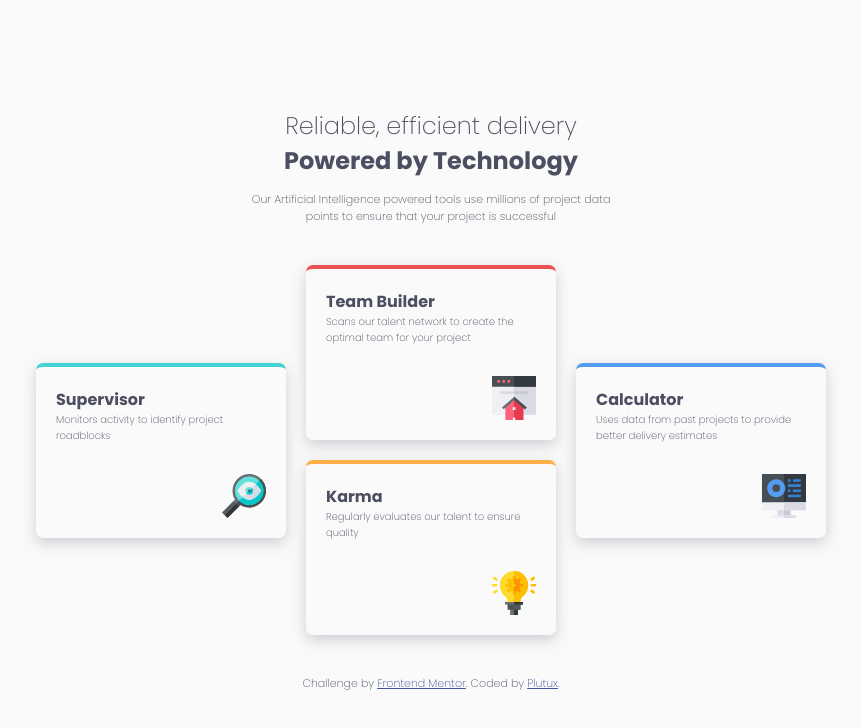
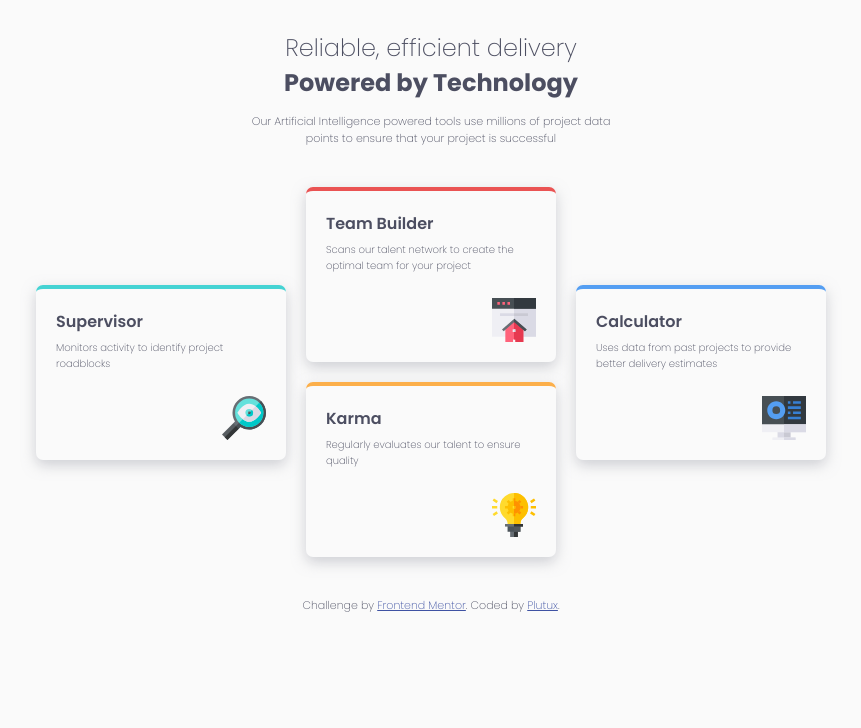
Before and after one commit to plutuxx/Four-card-feature-section.io, a plain HTML site: page index.html in a window 1280 px wide. Shown: the whole page, without its empty margins (209-1070 px from the left). Drawn offline with Linux system fonts and the light colour scheme.

Commit message:
Update style.css

```diff
--- a/style.css
+++ b/style.css
@@ -27,7 +27,7 @@ body {
     display: flex;
     flex-direction: column;
     align-items: center;
-    justify-content: center;
+    padding: 30px 0 0 0;
     background-color: var(--Very-Light-Gray);
 }
 
@@ -75,7 +75,7 @@ body {
     box-shadow: 0px 5px 14px 0px rgba(163, 165, 174, 0.51);
 }
 
-.boxes h4 {
+.cards h4 {
     margin: 0 0 6px 0;
     font-weight: 600;
 }
```
